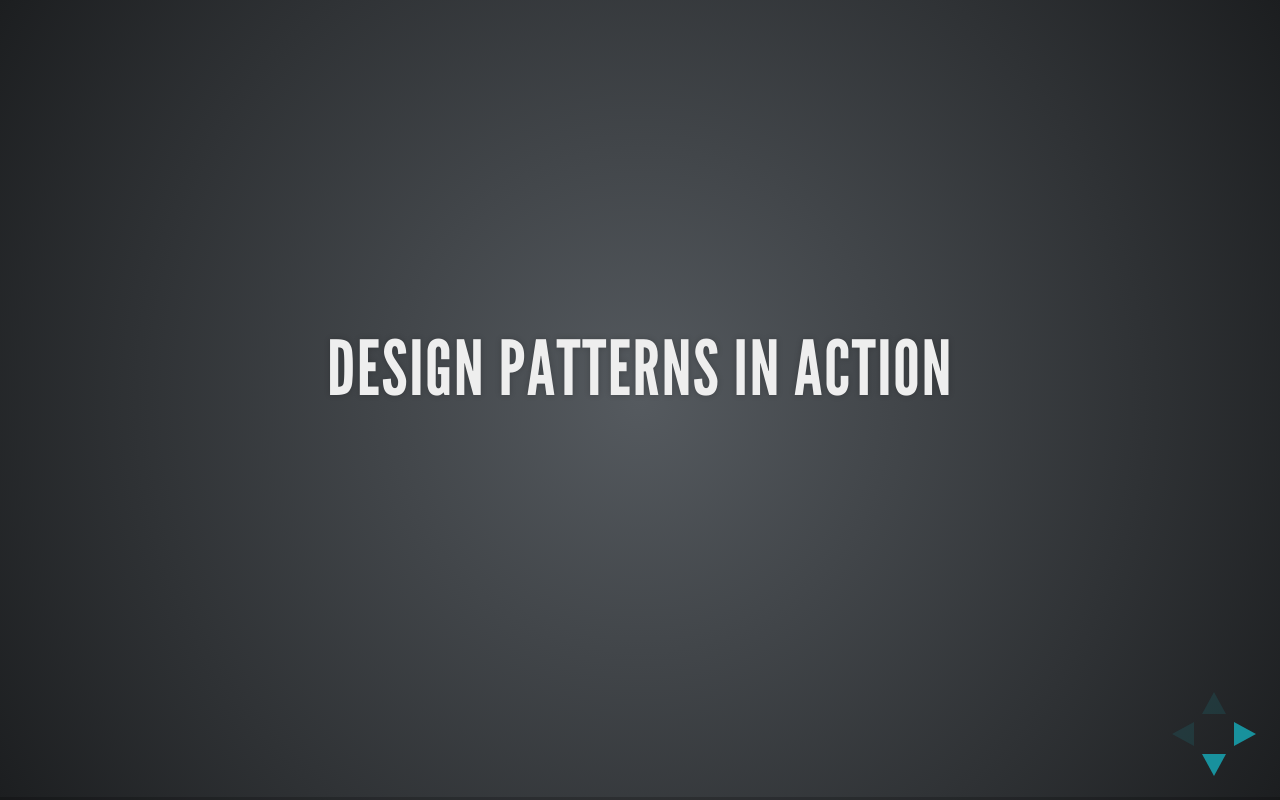
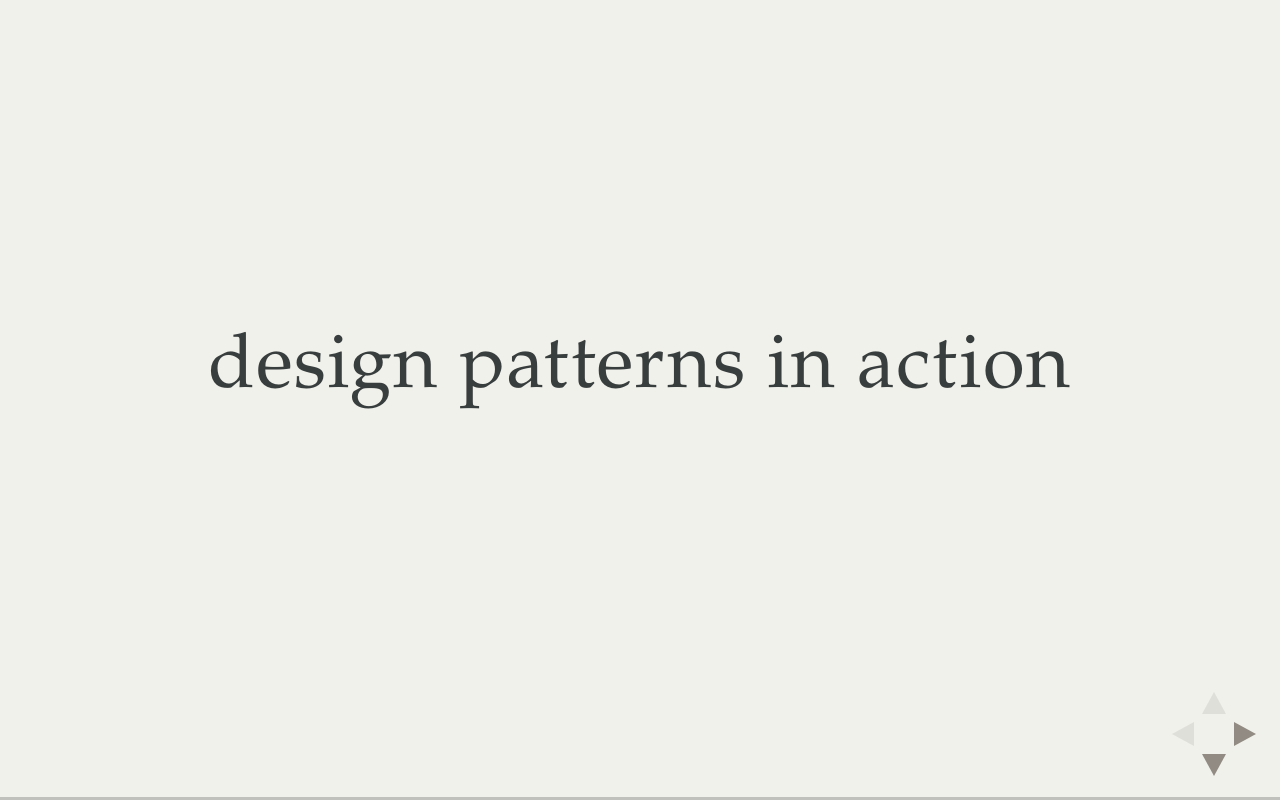
Before and after one commit to GDGPardubice/design-patterns-in-action, a website: page session-1/presentation/index.html in a window 1280 px wide. Drawn offline with Linux system fonts and the light colour scheme.

Commit message:
default theme > serif

```diff
--- a/session-1/presentation/index.html
+++ b/session-1/presentation/index.html
@@ -176,7 +176,7 @@
             progress: true,
             history: true,
             center: true,
-            theme: Reveal.getQueryHash().theme, // available themes are in /css/theme
+            theme: Reveal.getQueryHash().theme || 'serif', // available themes are in /css/theme
             transition: Reveal.getQueryHash().transition || 'default', // default/cube/page/concave/zoom/linear/fade/none
             // Optional libraries used to extend on reveal.js
             dependencies: [
```
